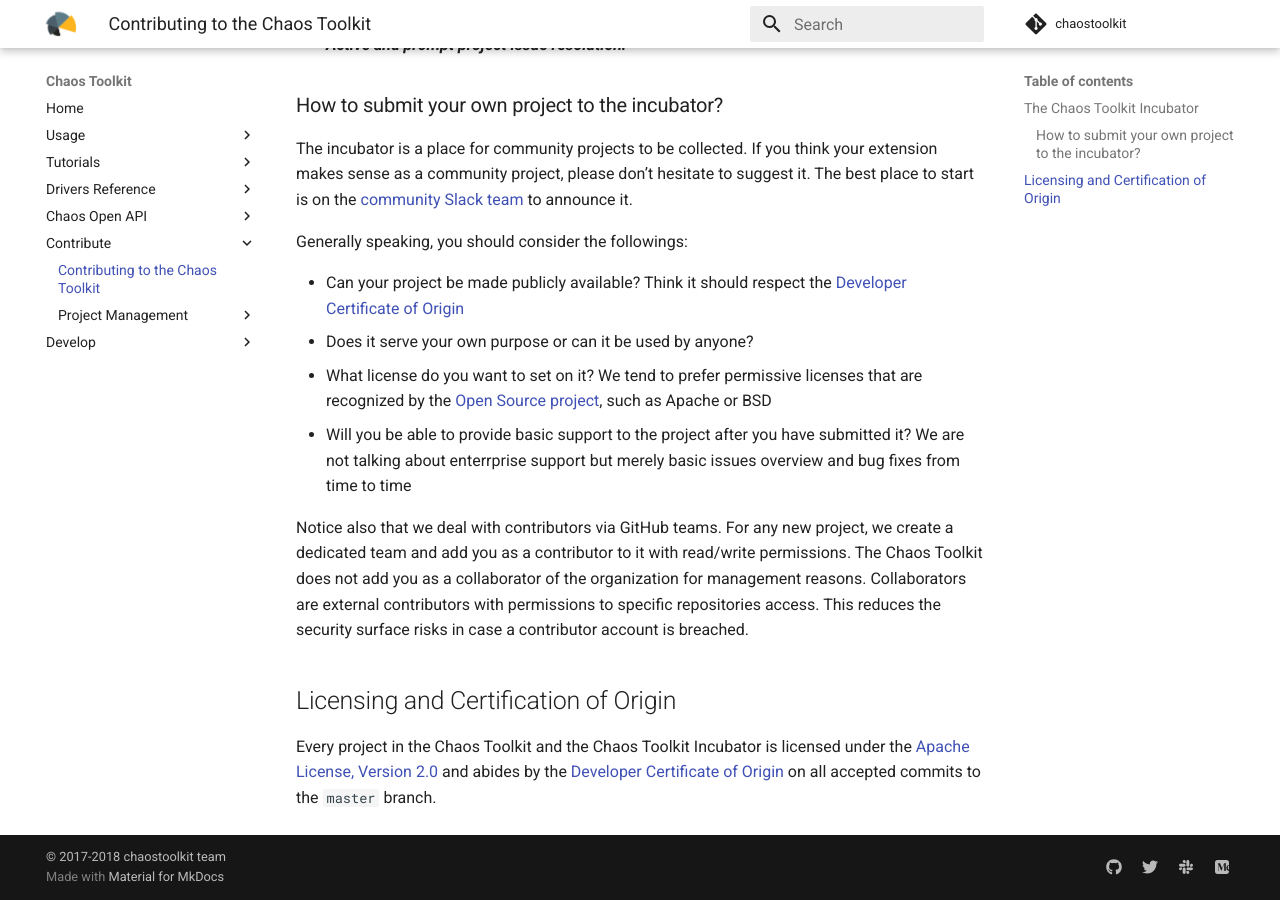
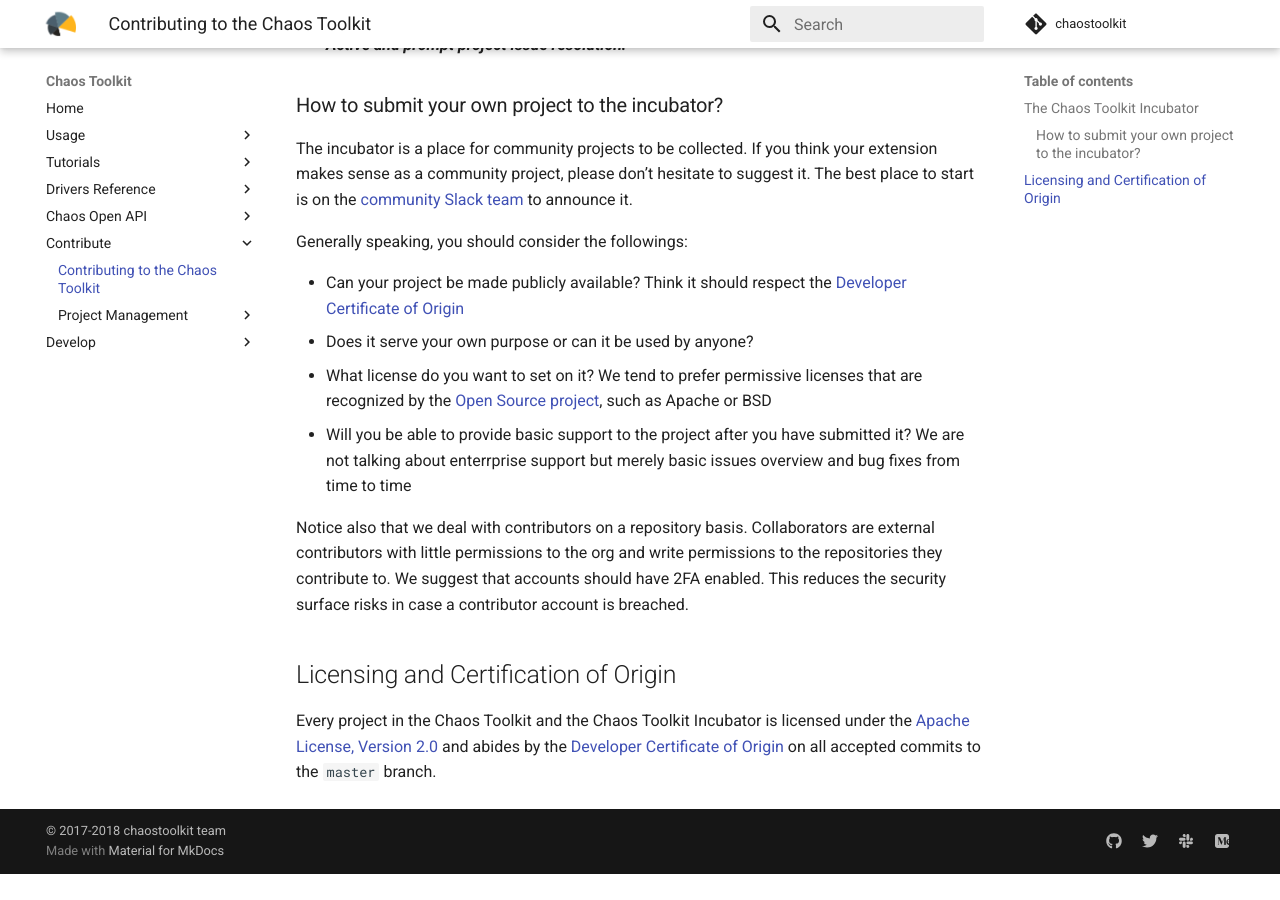
Before and after one commit to chaostoolkit/chaostoolkit-documentation, an MkDocs documentation site: the page built from sources/reference/contributing.md, in a window 1280 px wide and 900 px high, scrolled down 584 px. Built offline with MkDocs 1.6.1 and Material for MkDocs 9.7.7, drawn with Linux system fonts in a browser that asks for light colours; comment, search, counter and statistics services are not loaded; old or Windows-style settings are respelled for this version of MkDocs; after the commit the page ends 1458 px from its top, so only the background shows below that.

Commit message:
How do we deal with permissions
Signed-off-by: Sylvain Hellegouarch <sh@defuze.org>

```diff
--- a/sources/reference/contributing.md
+++ b/sources/reference/contributing.md
@@ -40,12 +40,11 @@ Generally speaking, you should consider the followings:
   submitted it? We are not talking about enterrprise support but merely
   basic issues overview and bug fixes from time to time
 
-Notice also that we deal with contributors via GitHub teams. For any new
-project, we create a dedicated team and add you as a contributor to it with
-read/write permissions. The Chaos Toolkit does not add you as a collaborator of
-the organization for management reasons. Collaborators are external contributors
-with permissions to specific repositories access. This reduces the security
-surface risks in case a contributor account is breached.
+Notice also that we deal with contributors on a repository basis.
+Collaborators are external contributors with little permissions to the org and
+write permissions to the repositories they contribute to. We suggest that
+accounts should have 2FA enabled. This reduces the security surface risks in
+case a contributor account is breached.
 
 
 ## Licensing and Certification of Origin
```
